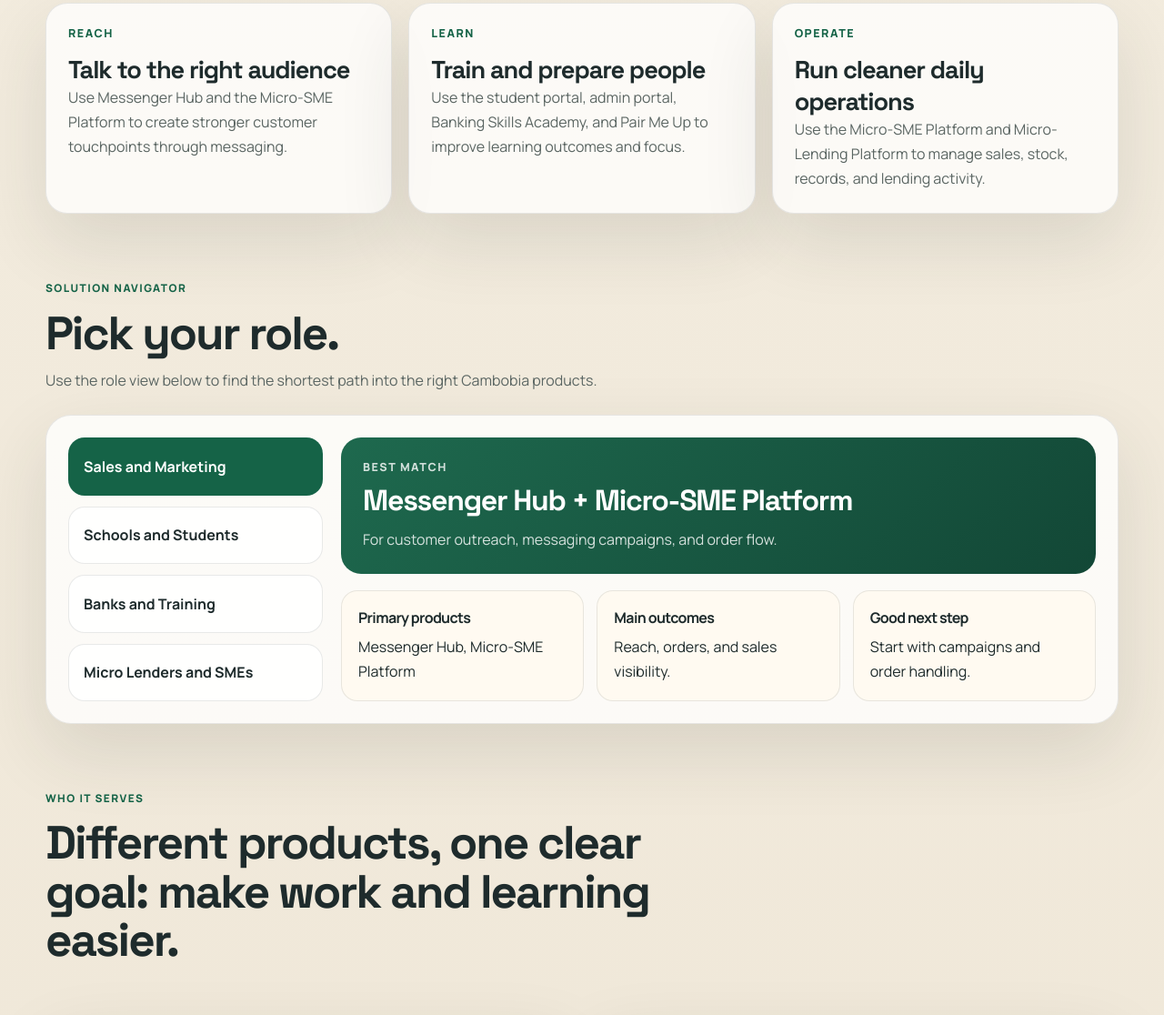
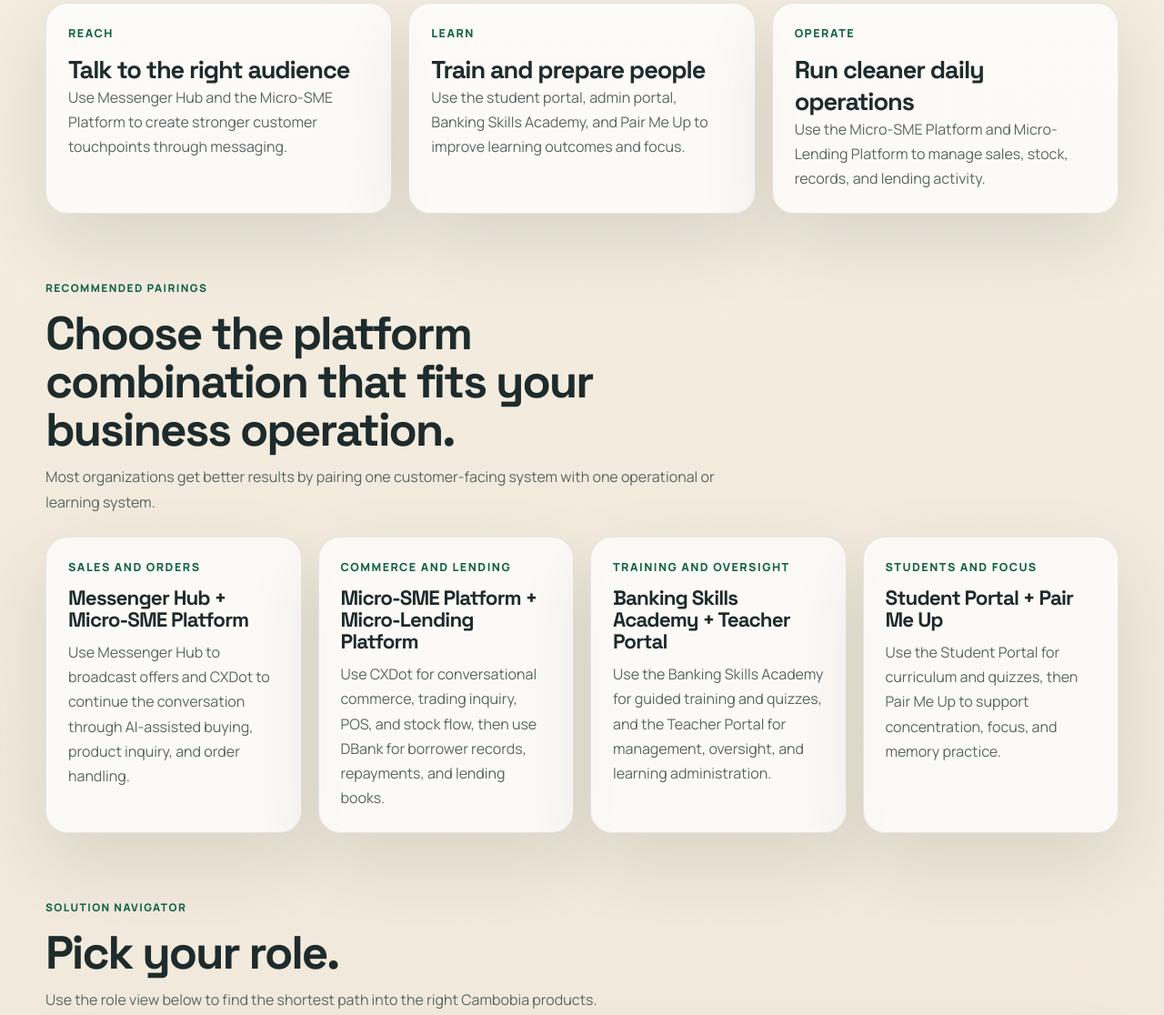
Before and after one commit to khengleng/cambobiasite, a website built with Vite: page index.html in a window 1280 px wide. Shown: the part 6828-7944 px from the top of the page at 91% size. Built offline with nearby package versions, Linux system fonts and the light colour scheme.

Commit message:
Add business operation system pairing guidance

```diff
--- a/index.html
+++ b/index.html
@@ -540,6 +540,37 @@
           </div>
         </section>
 
+        <section class="section reveal">
+          <div class="section-heading">
+            <p class="eyebrow">Recommended Pairings</p>
+            <h2>Choose the platform combination that fits your business operation.</h2>
+            <p>Most organizations get better results by pairing one customer-facing system with one operational or learning system.</p>
+          </div>
+
+          <div class="route-grid">
+            <article class="route-card">
+              <span>Sales and Orders</span>
+              <h3>Messenger Hub + Micro-SME Platform</h3>
+              <p>Use Messenger Hub to broadcast offers and CXDot to continue the conversation through AI-assisted buying, product inquiry, and order handling.</p>
+            </article>
+            <article class="route-card">
+              <span>Commerce and Lending</span>
+              <h3>Micro-SME Platform + Micro-Lending Platform</h3>
+              <p>Use CXDot for conversational commerce, trading inquiry, POS, and stock flow, then use DBank for borrower records, repayments, and lending books.</p>
+            </article>
+            <article class="route-card">
+              <span>Training and Oversight</span>
+              <h3>Banking Skills Academy + Teacher Portal</h3>
+              <p>Use the Banking Skills Academy for guided training and quizzes, and the Teacher Portal for management, oversight, and learning administration.</p>
+            </article>
+            <article class="route-card">
+              <span>Students and Focus</span>
+              <h3>Student Portal + Pair Me Up</h3>
+              <p>Use the Student Portal for curriculum and quizzes, then Pair Me Up to support concentration, focus, and memory practice.</p>
+            </article>
+          </div>
+        </section>
+
         <section class="section explorer-section reveal" id="explorer">
           <div class="section-heading">
             <p class="eyebrow">Solution Navigator</p>
@@ -576,6 +607,10 @@
                     <p>Messenger Hub, Micro-SME Platform</p>
                   </div>
                   <div class="profile-product">
+                    <strong>Recommended pairing</strong>
+                    <p>Start with Messenger Hub for campaigns, then let CXDot handle AI-led product questions and order conversations.</p>
+                  </div>
+                  <div class="profile-product">
                     <strong>Main outcomes</strong>
                     <p>Reach, orders, and sales visibility.</p>
                   </div>
@@ -596,6 +631,10 @@
                   <div class="profile-product">
                     <strong>Primary products</strong>
                     <p>AI Learning Center, Student Portal, Teacher Portal, Pair Me Up</p>
+                  </div>
+                  <div class="profile-product">
+                    <strong>Recommended pairing</strong>
+                    <p>Use the Student Portal for study and quizzes, then Pair Me Up for focus support, with Teacher Portal oversight when needed.</p>
                   </div>
                   <div class="profile-product">
                     <strong>Main outcomes</strong>
@@ -620,6 +659,10 @@
                     <p>AI Learning Center, Banking Skills Academy</p>
                   </div>
                   <div class="profile-product">
+                    <strong>Recommended pairing</strong>
+                    <p>Pair Banking Skills Academy with the Teacher Portal when a team needs structured learning plus administrative visibility.</p>
+                  </div>
+                  <div class="profile-product">
                     <strong>Main outcomes</strong>
                     <p>Training structure and exam readiness.</p>
                   </div>
@@ -640,6 +683,10 @@
                   <div class="profile-product">
                     <strong>Primary products</strong>
                     <p>Micro-Lending Platform, Micro-SME Platform</p>
+                  </div>
+                  <div class="profile-product">
+                    <strong>Recommended pairing</strong>
+                    <p>Use CXDot for AI-assisted commerce, gold or FX inquiry, and customer bot flow, then DBank for loan records and repayment operations.</p>
                   </div>
                   <div class="profile-product">
                     <strong>Main outcomes</strong>
```
Also changed, not shown: micro-sme-platform.html (+5 -0 lines).
